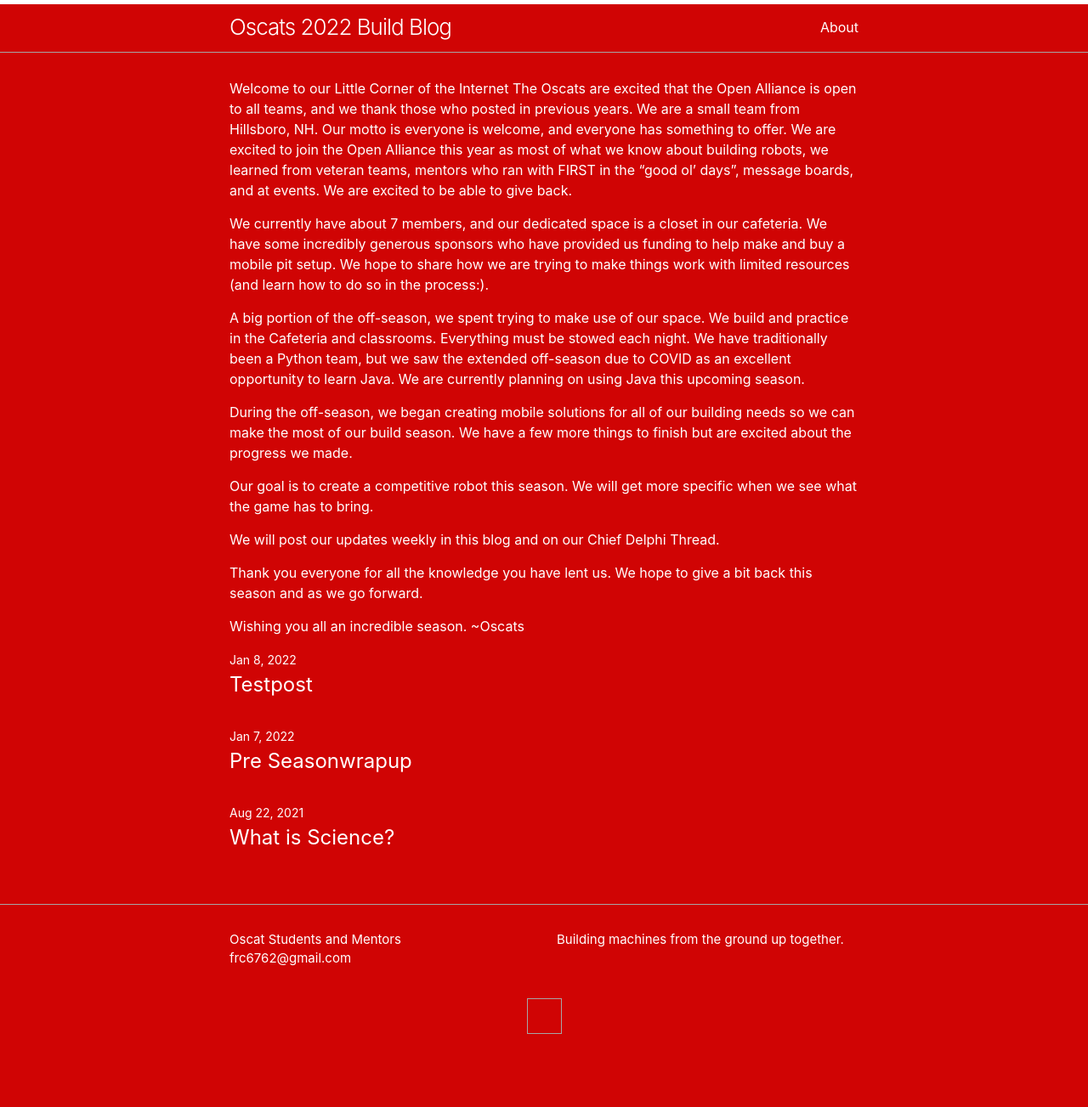
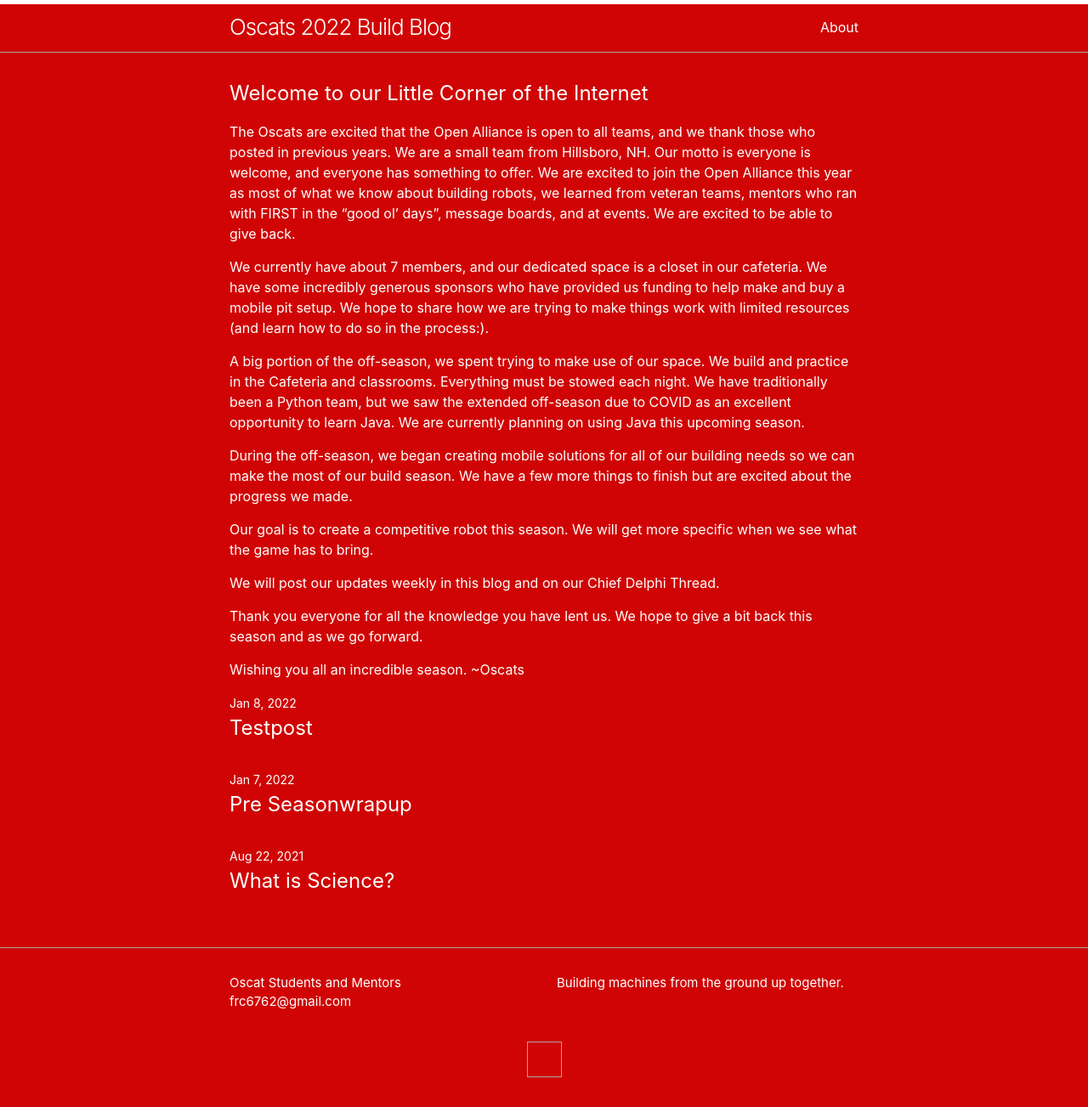
Before and after one commit to MrRSquared/MrRSquared.github.io, a Jekyll site: the page built from index.md, in a window 1280 px wide. Shown: the whole page at 85% size. Built offline with Jekyll 4.4.1, drawn with Linux system fonts in a browser that asks for light colours; before the commit the page ends 1252 px from its top, so only the background shows below that.

```diff
--- a/index.md
+++ b/index.md
@@ -7,7 +7,8 @@
 #
 layout: home
 ---
-Welcome to our Little Corner of the Internet
+## Welcome to our Little Corner of the Internet
+
 The Oscats are excited that the Open Alliance is open to all teams, and we thank those who posted in previous years. We are a small team from Hillsboro, NH. Our motto is everyone is welcome, and everyone has something to offer. We are excited to join the Open Alliance this year as most of what we know about building robots, we learned from veteran teams, mentors who ran with FIRST in the "good ol' days", message boards, and at events. We are excited to be able to give back.
 
 We currently have about 7 members, and our dedicated space is a closet in our cafeteria. We have some incredibly generous sponsors who have provided us funding to help make and buy a mobile pit setup. We hope to share how we are trying to make things work with limited resources (and learn how to do so in the process:).
```
